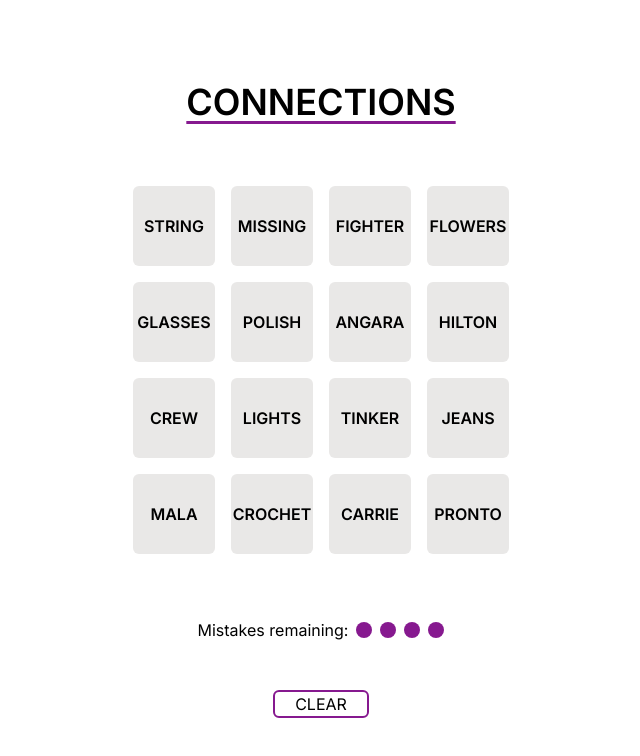
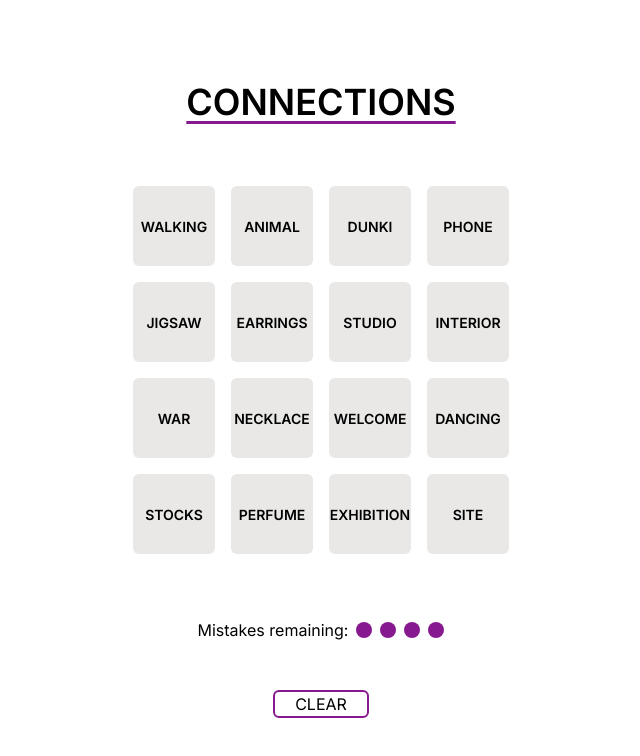
Before and after one commit to EeshitaDayani/Connections, a Next.js app: page / in a window 1280 px wide. Shown: the top 756 px of the page, without its empty margins (319-959 px from the left). Built offline with nearby package versions, Linux system fonts and the light colour scheme.

Commit message:
Mom and Dad's game

```diff
--- a/app/card.tsx
+++ b/app/card.tsx
@@ -16,7 +16,7 @@ export default function Card({ word, handleClick }: PropType) {
   return (
     <div
       className={`w-[82px] h-20 rounded-md font-semibold
-      text-center content-center text-md cursor-pointer
+      text-center content-center text-[14px] cursor-pointer
       ${
         matched
           ? word.color
--- a/app/model.tsx
+++ b/app/model.tsx
@@ -20,27 +20,27 @@ export const shuffle = (array: Word[]) => {
 };
 
 export const words: Word[] = [
-  { id: 1, text: "FLOWERS", category: 1, selected: false, matched: false, color: "bg-yellow-400" },
-  { id: 2, text: "POLISH", category: 1, selected: false, matched: false, color: "bg-yellow-400" },
-  { id: 3, text: "CROCHET", category: 1, selected: false, matched: false, color: "bg-yellow-400" },
-  { id: 4, text: "LIGHTS", category: 1, selected: false, matched: false, color: "bg-yellow-400" },
-  { id: 5, text: "MISSING", category: 2, selected: false, matched: false, color: "bg-lime-500" },
-  { id: 6, text: "CREW", category: 2, selected: false, matched: false, color: "bg-lime-500" },
-  { id: 7, text: "TINKER", category: 2, selected: false, matched: false, color: "bg-lime-500" },
-  { id: 8, text: "FIGHTER", category: 2, selected: false, matched: false, color: "bg-lime-500" },
-  { id: 13, text: "GLASSES", category: 3, selected: false, matched: false, color: "bg-sky-400" },
-  { id: 14, text: "STRING", category: 3, selected: false, matched: false, color: "bg-sky-400" },
-  { id: 15, text: "JEANS", category: 3, selected: false, matched: false, color: "bg-sky-400" },
-  { id: 16, text: "MALA", category: 3, selected: false, matched: false, color: "bg-sky-400" },
-  { id: 9, text: "CARRIE", category: 4, selected: false, matched: false, color: "bg-violet-400" },
-  { id: 10, text: "PRONTO", category: 4, selected: false, matched: false, color: "bg-violet-400" },
-  { id: 11, text: "HILTON", category: 4, selected: false, matched: false, color: "bg-violet-400" },
-  { id: 12, text: "ANGARA", category: 4, selected: false, matched: false, color: "bg-violet-400" },
+  { id: 1, text: "PHONE", category: 1, selected: false, matched: false, color: "bg-yellow-400" },
+  { id: 2, text: "EARRINGS", category: 1, selected: false, matched: false, color: "bg-yellow-400" },
+  { id: 3, text: "PERFUME", category: 1, selected: false, matched: false, color: "bg-yellow-400" },
+  { id: 4, text: "NECKLACE", category: 1, selected: false, matched: false, color: "bg-yellow-400" },
+  { id: 5, text: "ANIMAL", category: 2, selected: false, matched: false, color: "bg-lime-500" },
+  { id: 6, text: "WAR", category: 2, selected: false, matched: false, color: "bg-lime-500" },
+  { id: 7, text: "WELCOME", category: 2, selected: false, matched: false, color: "bg-lime-500" },
+  { id: 8, text: "DUNKI", category: 2, selected: false, matched: false, color: "bg-lime-500" },
+  { id: 13, text: "JIGSAW", category: 3, selected: false, matched: false, color: "bg-sky-400" },
+  { id: 14, text: "WALKING", category: 3, selected: false, matched: false, color: "bg-sky-400" },
+  { id: 15, text: "DANCING", category: 3, selected: false, matched: false, color: "bg-sky-400" },
+  { id: 16, text: "STOCKS", category: 3, selected: false, matched: false, color: "bg-sky-400" },
+  { id: 9, text: "EXHIBITION", category: 4, selected: false, matched: false, color: "bg-violet-400" },
+  { id: 10, text: "SITE", category: 4, selected: false, matched: false, color: "bg-violet-400" },
+  { id: 11, text: "INTERIOR", category: 4, selected: false, matched: false, color: "bg-violet-400" },
+  { id: 12, text: "STUDIO", category: 4, selected: false, matched: false, color: "bg-violet-400" },
 ];
 
 export const categories: Category[] = [
   { text: "GIFTS YOU BOUGHT", number: 1, color: "bg-yellow-400" },
   { text: "MOVIES WE'VE SEEN", number: 2, color: "bg-green-500" },
-  { text: "THINGS YOU WEAR", number: 3, color: "bg-sky-400" },
-  { text: "CITIES WE'VE BEEN TO", number: 4, color: "bg-violet-500 bg-opacity-75" },
+  { text: "MOM'S INTERESTS", number: 3, color: "bg-sky-400" },
+  { text: "DAD'S WORK PROJECTS", number: 4, color: "bg-violet-500 bg-opacity-75" },
 ];
```
